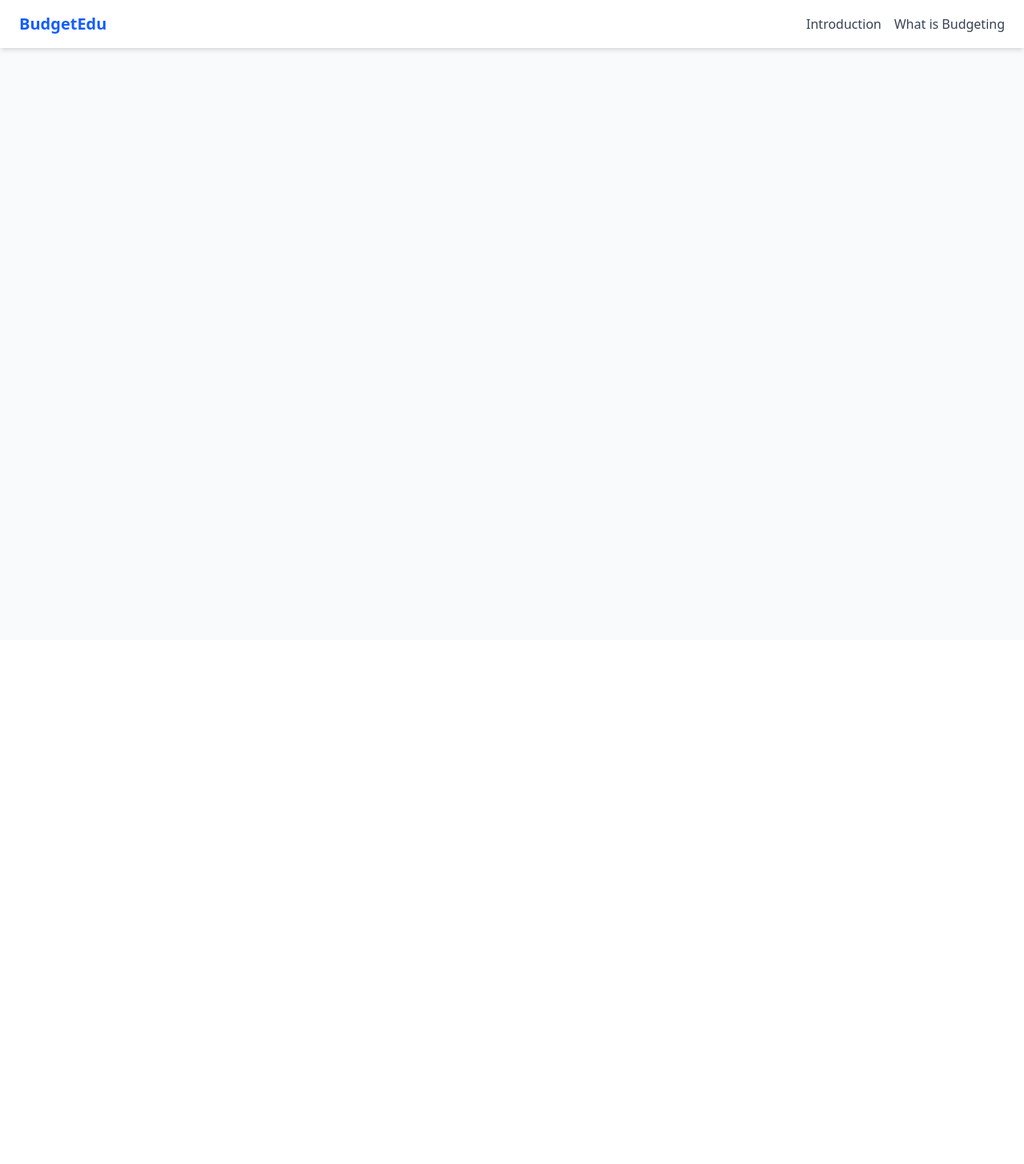
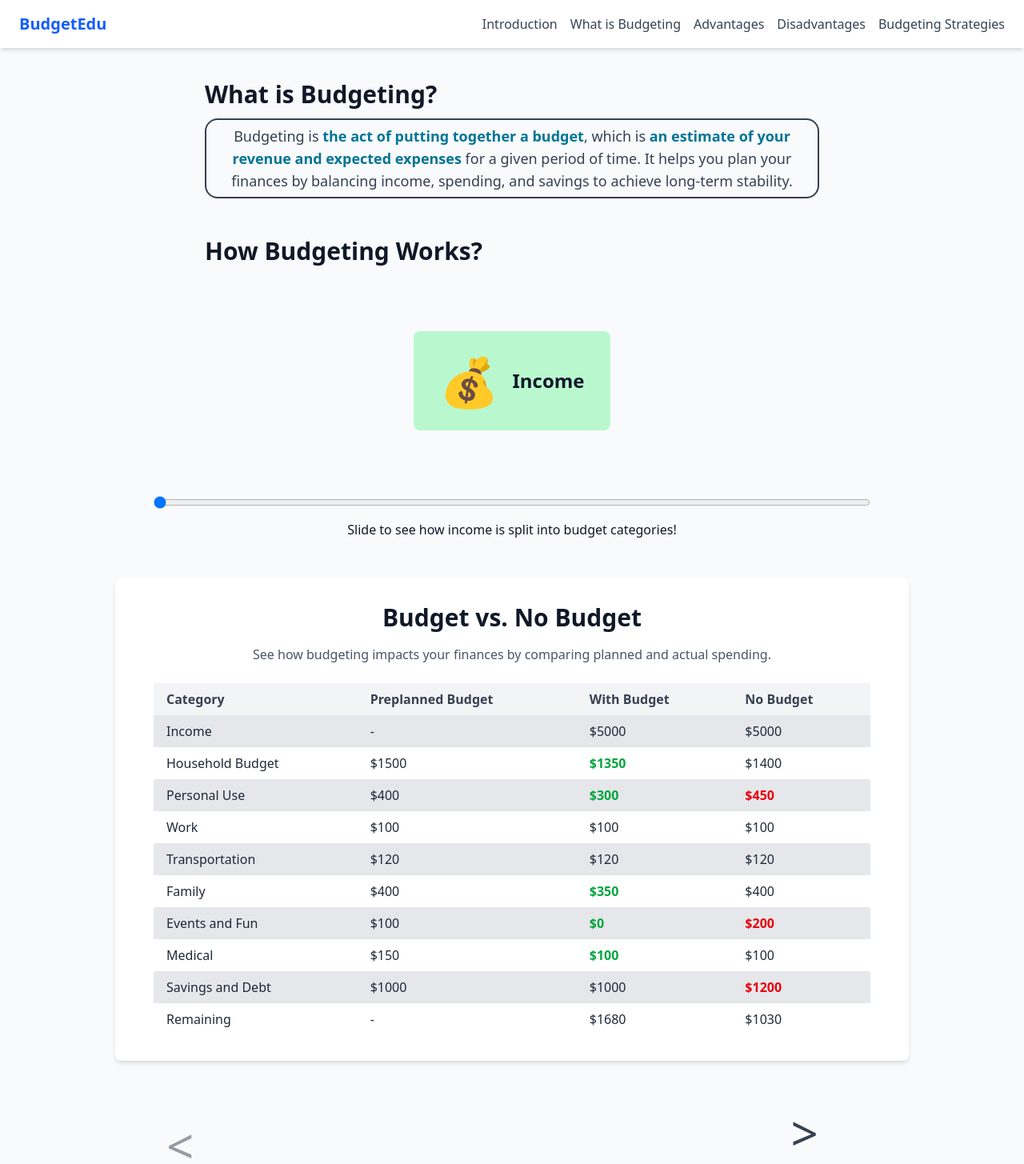
Before and after one commit to wk142003/BudgetEdu, a React (Vite) app: page /what-is-budgeting in a window 1280 px wide. Shown: the top 1455 px of the page at 80% size. Before the commit the page ends 800 px from the top, so only its background shows below. Built offline with nearby package versions, Linux system fonts and the light colour scheme.

Commit message:
Bottom Navigation Bar Development

```diff
--- a/src/App.jsx
+++ b/src/App.jsx
@@ -1,5 +1,8 @@
 import { Routes, Route, Link } from "react-router-dom";
-import Pillar1 from "./pages/pillar1";
+import WhatIsBudgeting from "./pages/WhatIsBudgeting";
+import Advantages from "./pages/Advantages";
+import Disadvantages from "./pages/Disadvantages";
+import BudgetingStrategies from "./pages/BudgetingStrategies";
 
 export default function App() {
   return (
@@ -20,10 +23,28 @@ export default function App() {
             Introduction
           </Link>
           <Link
-            to="/pillar1"
+            to="/what-is-budgeting"
             className="text-gray-700 font-medium hover:text-blue-600 transition-colors duration-200"
           >
             What is Budgeting
+          </Link>
+          <Link
+            to="/advantages"
+            className="text-gray-700 font-medium hover:text-blue-600 transition-colors duration-200"
+          >
+            Advantages
+          </Link>
+          <Link
+            to="/disadvantages"
+            className="text-gray-700 font-medium hover:text-blue-600 transition-colors duration-200"
+          >
+            Disadvantages
+          </Link>
+          <Link
+            to="/budgeting-strategies"
+            className="text-gray-700 font-medium hover:text-blue-600 transition-colors duration-200"
+          >
+            Budgeting Strategies
           </Link>
         </div>
       </nav>
@@ -32,7 +53,10 @@ export default function App() {
       <main className="mx-auto max-w-5xl px-4 py-10">
         <Routes>
           <Route path="/" element={<h1 className="text-3xl font-bold">Welcome to Budgeting!</h1>} />
-          <Route path="/pillar1" element={<Pillar1 />} />
+          <Route path="/what-is-budgeting" element={<WhatIsBudgeting />} />
+          <Route path="/advantages" element={<Advantages />} />
+          <Route path="/disadvantages" element={<Disadvantages />} />
+          <Route path="/budgeting-strategies" element={<BudgetingStrategies />} />
         </Routes>
       </main>
     </div>
--- /dev/null
+++ b/src/components/BottomNav.jsx
@@ -0,0 +1,54 @@
+import React from "react";
+import { Link, useLocation } from "react-router-dom";
+
+const BottomNav = () => {
+    // Start by defining the page order
+    const pages = [
+        { name: "Introduction", path: "/" },
+        { name: "What is Budgeting", path: "/what-is-budgeting" },
+        { name: "Advantages", path: "/advantages" },
+        { name: "Disadvantages", path: "/disadvantages" },
+        { name: "Budgeting Strategies", path: "/budgeting-strategies" }
+    ];
+
+    // get curr location
+    const location = useLocation();
+    const currIdx = pages.findIndex(page => page.path === location.pathname);
+
+    const prevPage = (currIdx < 0) ? pages[currIdx - 1] : null;
+    const nextPage = (currIdx < pages.length - 1) ? pages[currIdx + 1] : null;
+
+    return (
+        <nav className="bottom-0 left-0 right-0 shadow-t-md py-3">
+            <div className="max-w-4xl mx-auto flex justify-between items-center px-4">
+                {/*Previous Button*/}
+                <Link
+                    to={prevPage ? prevPage.path : '#'}
+                    className={`flex flex-col items-center text-gray-700 ${
+                        prevPage ? 'hover:text-blue-600' : 'opacity-50 cursor-not-allowed'
+                    }`}
+                    // prevents the default changing of page (expected behaviour) from happening if there is no previous page
+                    onClick={event => !prevPage && event.preventDefault()}
+                >
+                    {/*renders as <*/}
+                    <span className="text-6xl">&lt;</span>
+                    <span className="text-2xl mt-1">{prevPage ? prevPage.name : ''}</span>
+                </Link>
+
+                {/*Next Button*/}
+                <Link
+                    to={nextPage ? nextPage.path : "#"}
+                    className={`flex flex-col items-center text-gray-700 ${
+                        nextPage ? 'hover:text-blue-600' : 'opacity-50 cursor-not-allowed'
+                    }`}
+                    onClick={event => !nextPage && event.preventDefault()}
+                >
+                    <span className="text-6xl">&gt;</span>
+                    <span className="text-2xl mt-1">{nextPage ? nextPage.name : ''}</span>
+                </Link>
+            </div>
+        </nav>
+    )
+}
+
+export default BottomNav;
--- /dev/null
+++ b/src/pages/Advantages.jsx
@@ -0,0 +1,3 @@
+export default function Advantages() {
+
+}
--- /dev/null
+++ b/src/pages/BudgetingStrategies.jsx
@@ -0,0 +1,3 @@
+export default function BudgetingStrategies() {
+
+}
--- /dev/null
+++ b/src/pages/Disadvantages.jsx
@@ -0,0 +1,3 @@
+export default function Disadvantages() {
+
+}
--- a/src/pages/pillar1.jsx
+++ b/src/pages/WhatIsBudgeting.jsx
@@ -1,13 +1,15 @@
 import BudgetDefinition from "../components/pillar1/BudgetDefinition";
 import BudgetFlow from "../components/pillar1/BudgetFlow";
 import ComparisonTable from "../components/pillar1/ComparisonTable";
+import BottomNav from "../components/BottomNav";
 
-export default function pillar1() {
+export default function WhatIsBudgeting() {
   return (
     <div className="space-y-12">
       <section><BudgetDefinition /></section>
       <section><BudgetFlow /></section>
       <section><ComparisonTable /></section>
+      <section><BottomNav /></section>
     </div>
   );
 }
```
